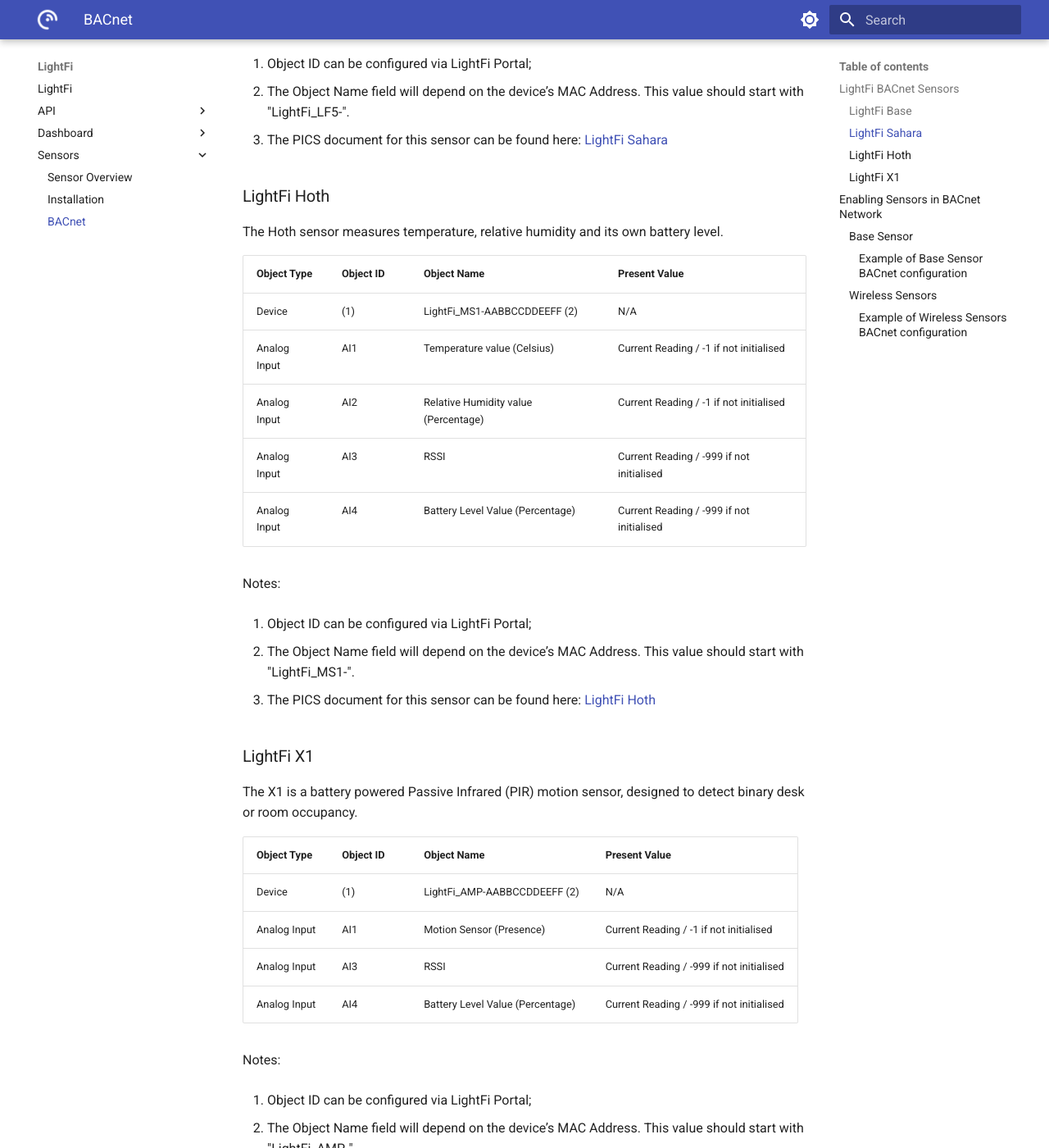
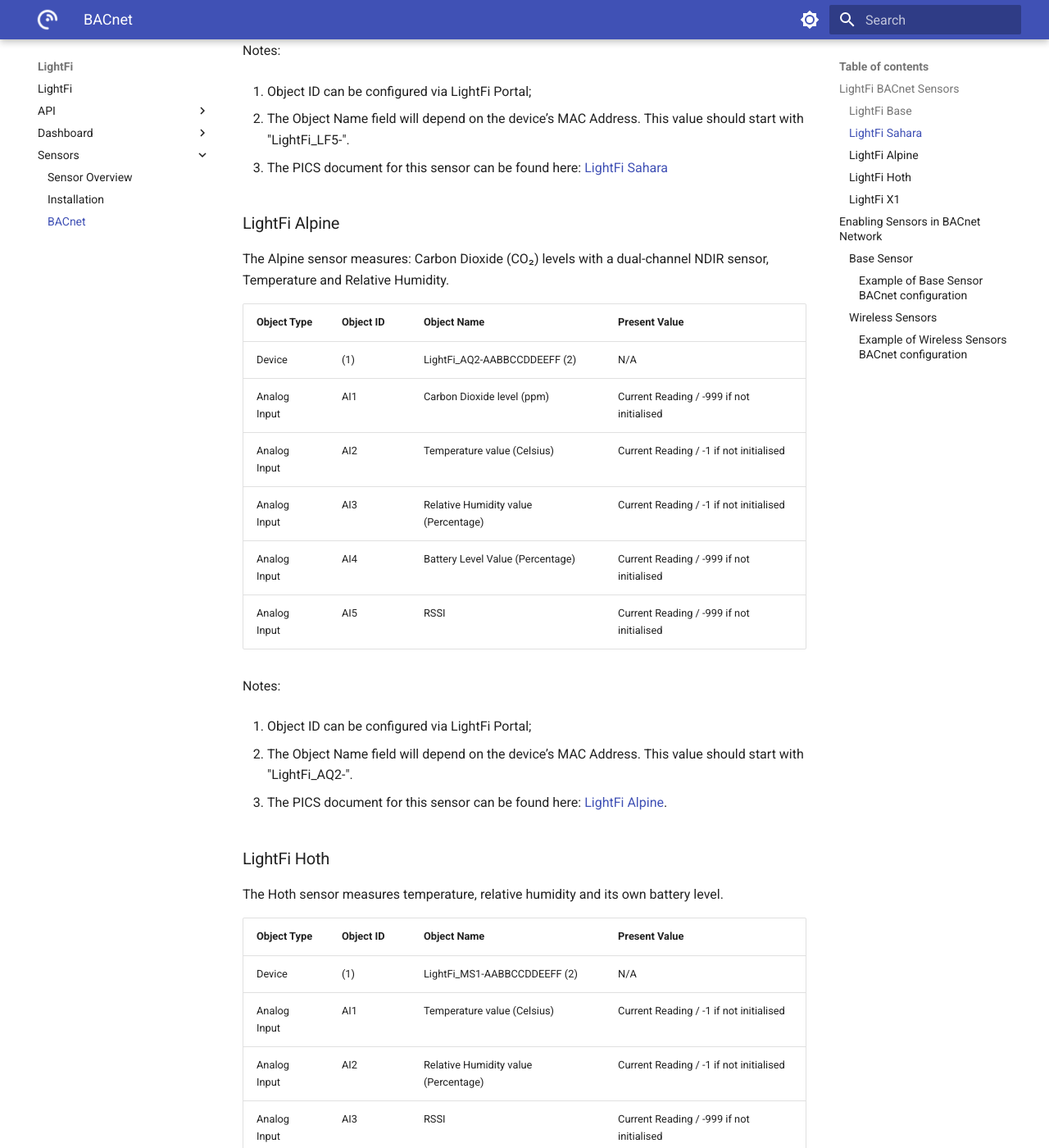
Before and after one commit to LightFiLimited/lf-documentation, an MkDocs documentation site: the page built from docs/sensors/BACnet.md, in a window 1280 px wide and 1400 px high, scrolled down 2487 px. Shown: the whole window at 82% size. Built offline with MkDocs 1.6.1 and Material for MkDocs 9.7.7, drawn with Linux system fonts in a browser that asks for light colours; some of the changed text lies outside the part shown.

Commit message:
adding alpine information

```diff
--- a/docs/sensors/BACnet.md
+++ b/docs/sensors/BACnet.md
@@ -7,6 +7,7 @@
 - [Base](#lightfi-base) - Broad Level Occupancy Sensor.
 - [Hoth](#lightfi-hoth) - Temperature and Humidity;
 - [Sahara](#lightfi-sahara) - CO₂ and Particulate Matter;
+- [Alpine](#lightfi-alpine) - CO₂, Temperature and Relative Humidity;
 - [X1](#lightfi-x1) - Presence;
 
 The [Base](#lightfi-base) sensor includes wireless technology capabilities that allow it to act as a gateway for receiving data from the other sensors and send it to the LightFi cloud [platform](http://portal.lightfi.io) for data visualisation. The Base sensor also acts as a gateway for the BACnet/IP implementation, enabling the Base to create BACnet representations of the actual wireless sensors.
@@ -41,7 +42,7 @@
 
 ### LightFi Sahara
 
-The Sahara sensor measures: Carbon Dioxide (CO2) levels with a dual-channel NDIR sensor and Particulate Matter (PM2.5).
+The Sahara sensor measures: Carbon Dioxide (CO₂) levels with a dual-channel NDIR sensor and Particulate Matter (PM2.5).
 
 | Object Type   | Object ID | Object Name                     | Present Value                |
 |---------------|-----------|---------------------------------|------------------------------|
@@ -57,6 +58,27 @@
 2. The Object Name field will depend on the device’s MAC Address. This value should start with "LightFi_LF5-".
 
 3. The PICS document for this sensor can be found here: [LightFi Sahara](https://nextcloud.lightfi.io/index.php/s/f7kEC7t4rrD3pKo)
+
+### LightFi Alpine
+
+The Alpine sensor measures: Carbon Dioxide (CO₂) levels with a dual-channel NDIR sensor, Temperature and Relative Humidity.
+
+| Object Type   | Object ID | Object Name                          | Present Value                               |
+|---------------|-----------|--------------------------------------|---------------------------------------------|
+| Device        | (1)       | LightFi_AQ2-AABBCCDDEEFF (2)         | N/A                                         |
+| Analog Input  | AI1       | Carbon Dioxide level (ppm)           | Current Reading / -999 if not initialised   |
+| Analog Input  | AI2       | Temperature value (Celsius)          | Current Reading / -1 if not initialised     |
+| Analog Input  | AI3       | Relative Humidity value (Percentage) | Current Reading / -1 if not initialised     |
+| Analog Input  | AI4       | Battery Level Value (Percentage)     | Current Reading / -999 if not initialised   |
+| Analog Input  | AI5       | RSSI                                 | Current Reading / -999 if not initialised   |
+
+Notes:
+
+1. Object ID can be configured via LightFi Portal;
+
+2. The Object Name field will depend on the device’s MAC Address. This value should start with "LightFi_AQ2-".
+
+3. The PICS document for this sensor can be found here: [LightFi Alpine]().
 
 ### LightFi Hoth
 
```
